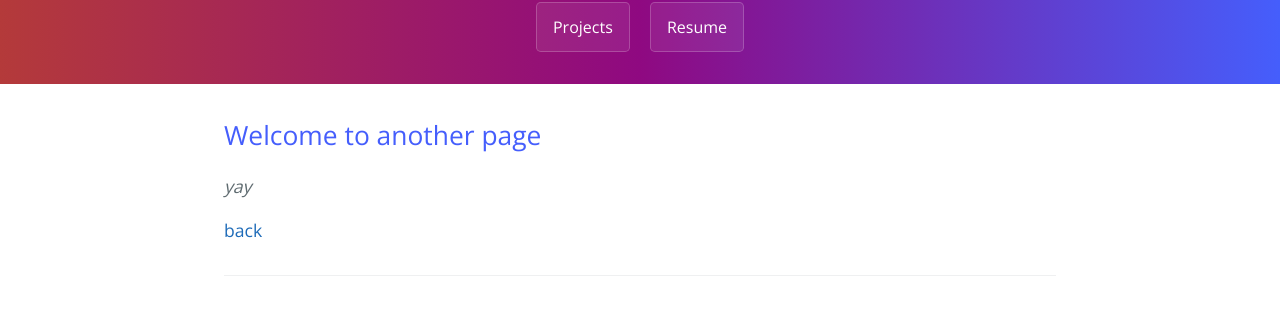
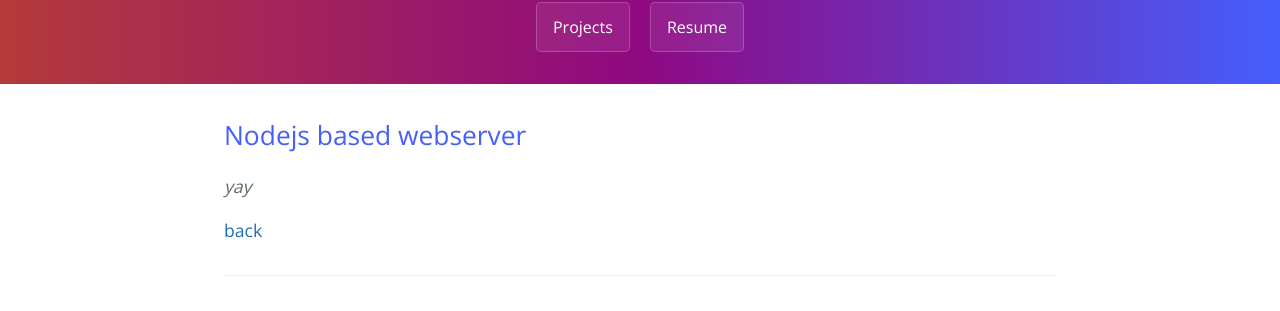
Before and after one commit to pradeepverse/snapfast.github.io, a Jekyll site: the page built from projects.md, in a window 1280 px wide. Shown: the part 171-482 px from the top of the page. Built offline with Jekyll 4.4.1, drawn with Linux system fonts in a browser that asks for light colours.

Commit message:
Update projects.md

```diff
--- a/projects.md
+++ b/projects.md
@@ -4,7 +4,7 @@ title: Projects
 description: about the things that I do
 ---
 
-## Welcome to another page
+## Nodejs based webserver
 
 _yay_
 
```
